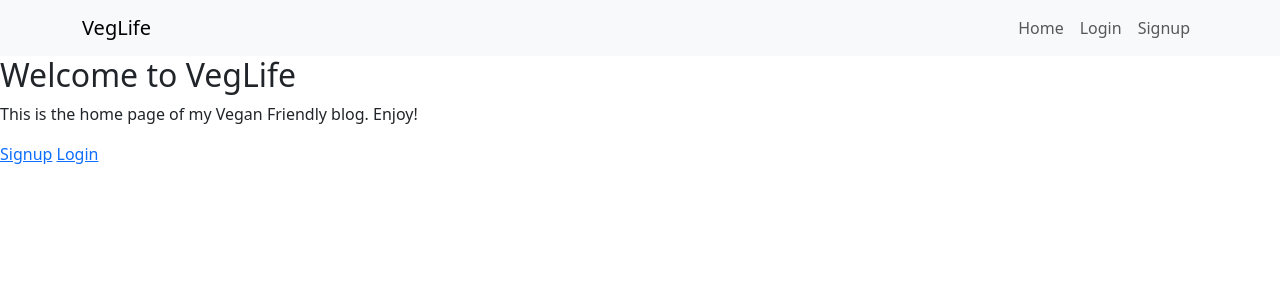
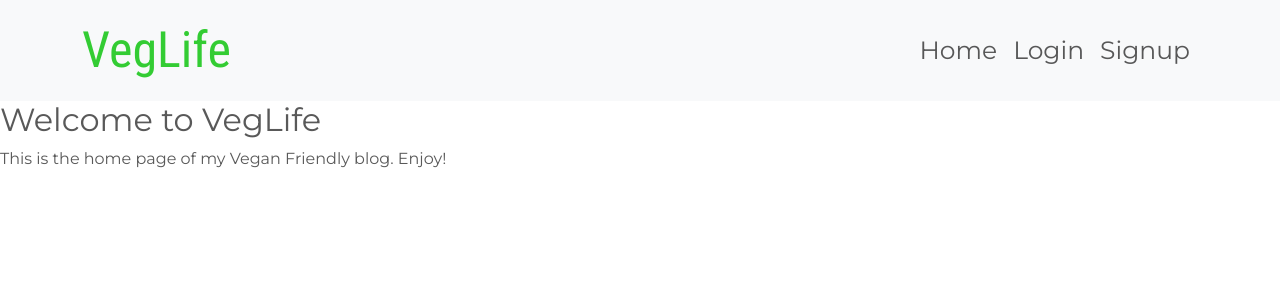
Before and after one commit to Sean-OBrien95/veg-life, a Django app: page / in a window 1280 px wide. Shown: the top 300 px of the page. Run offline with Django 3.2, Linux system fonts and the light colour scheme.

Commit message:
Link stylesheet to base html, add some custom design to navbar and logo

```diff
--- a/static/css/style.css
+++ b/static/css/style.css
@@ -1,3 +1,19 @@
 body {
     font-family: 'Montserrat', sans-serif;
+    color: #595959;
 }
+
+#logo {
+    font-family: 'Roboto Condensed', sans-serif;
+    font-size: 50px;
+    color: #33cc33;
+}
+
+#nav-bar {
+    font-size: 25px;
+    color: #595959;
+}
+
+.navbar-nav .nav-item a.nav-link:hover {
+    color: #33cc33;
+}
--- a/templates/base.html
+++ b/templates/base.html
@@ -1,3 +1,4 @@
+{% load static %} {% load static %}
 <!DOCTYPE html>
 <html lang="en">
   <head>
@@ -16,6 +17,7 @@
       href="https://fonts.googleapis.com/css2?family=Montserrat&family=Roboto+Condensed&display=swap"
       rel="stylesheet"
     />
+    <link rel="stylesheet" href="{% static 'css/style.css' %}" />
     <title>VegLife</title>
   </head>
 
@@ -23,9 +25,9 @@
     <header>
       <nav class="navbar navbar-expand-lg navbar-light bg-light">
         <div class="container">
-          <a class="navbar-brand" href="{% url 'home' %}">VegLife</a>
+          <a class="navbar-brand" id="logo" href="{% url 'home' %}">VegLife</a>
           <div class="collapse navbar-collapse" id="navbarNav">
-            <ul class="navbar-nav ms-auto">
+            <ul class="navbar-nav ms-auto" id="nav-bar">
               <li class="nav-item">
                 <a class="nav-link" href="{% url 'home' %}">Home</a>
               </li>
--- a/templates/index.html
+++ b/templates/index.html
@@ -1,9 +1,4 @@
 {% extends 'base.html' %} {% block content %}
 <h2>Welcome to VegLife</h2>
 <p>This is the home page of my Vegan Friendly blog. Enjoy!</p>
-{% if not user.is_authenticated %}
-<a href="{% url 'account_signup' %}">Signup</a>
-<a href="{% url 'account_login' %}">Login</a>
-{% else %}
-<a href="{% url 'account_logout' %}">Logout</a>
-{% endif %} {% endblock %}
+{% endblock %}
--- a/veglife/settings.py
+++ b/veglife/settings.py
@@ -144,10 +144,12 @@ USE_TZ = True
 
 STATIC_URL = '/static/'
 STATICFILES_STORAGE = 'cloudinary_storage.storage.StaticHashedCloudinaryStorage'
-
+STATICFILES_DIRS = [os.path.join(BASE_DIR, 'static')]
+STATIC_ROOT = os.path.join(BASE_DIR, 'staticfiles')
 
 MEDIA_URL = '/media/'
-DEFAULT_FILE_STORAGE = 'cloudinary_storage.storage.MediaCLoudinaryStorage'
+DEFAULT_FILE_STORAGE = 'cloudinary_storage.storage.MediaCloudinaryStorage'
+
 
 # Default primary key field type
 # https://docs.djangoproject.com/en/3.2/ref/settings/#default-auto-field
```
